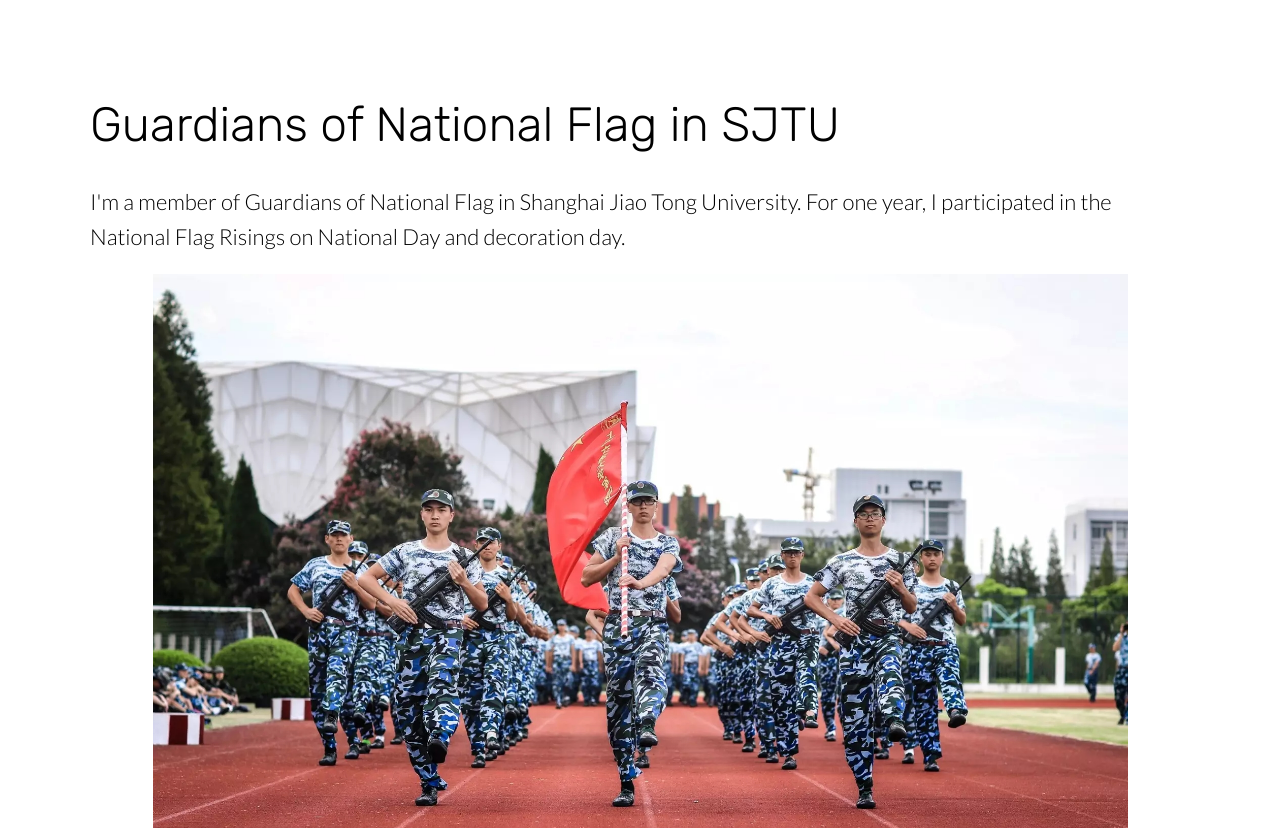
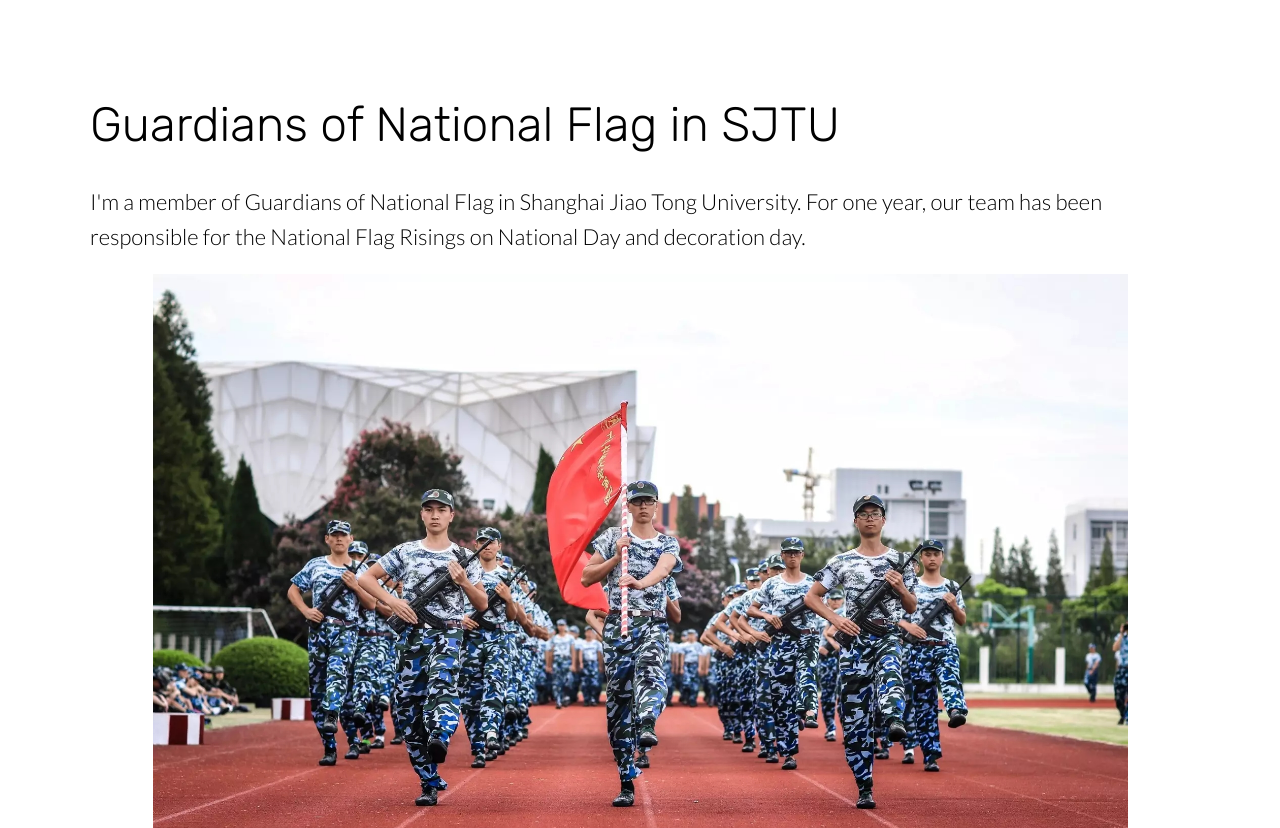
Before and after one commit to FenglongSong/fenglongsong.github.io, a Jekyll site: the page built from personal.html, in a window 1280 px wide and 900 px high, scrolled down 832 px, cut to the strip 72-900 px from the top of the window. Built offline with Jekyll 4.4.1, drawn with Linux system fonts in a browser that asks for light colours; nearby versions of some CDN libraries; some of the changed text lies outside the part shown.

Commit message:
Update personal.html

```diff
--- a/personal.html
+++ b/personal.html
@@ -18,7 +18,8 @@
 		<div class="container flex">
 			<div class="text">
 				<h2 class="editable">Guardians of National Flag in SJTU</h2>
-				<p class="editable">I'm a member of Guardians of National Flag in Shanghai Jiao Tong University. For one year, I participated in the National Flag Risings on National Day and decoration day.</p>
+				<p class="editable">I'm a member of Guardians of National Flag in Shanghai Jiao Tong University.
+					For one year, our team has been responsible for the National Flag Risings on National Day and decoration day.</p>
 			</div>
 
 		</div>
@@ -33,7 +34,8 @@
 		<div class="container flex">
 			<div class="text">
 				<h2 class="editable">Basketball</h2>
-				<p class="editable"></p>
+				<p class="editable">I love playing basketball! I'm a member of the basketball team of my class.
+						With our joint efforts, we made it to the semi-finals in Freshman Cup of SJTU!</p>
 			</div>
 		</div>
 		<div class="image">
```
